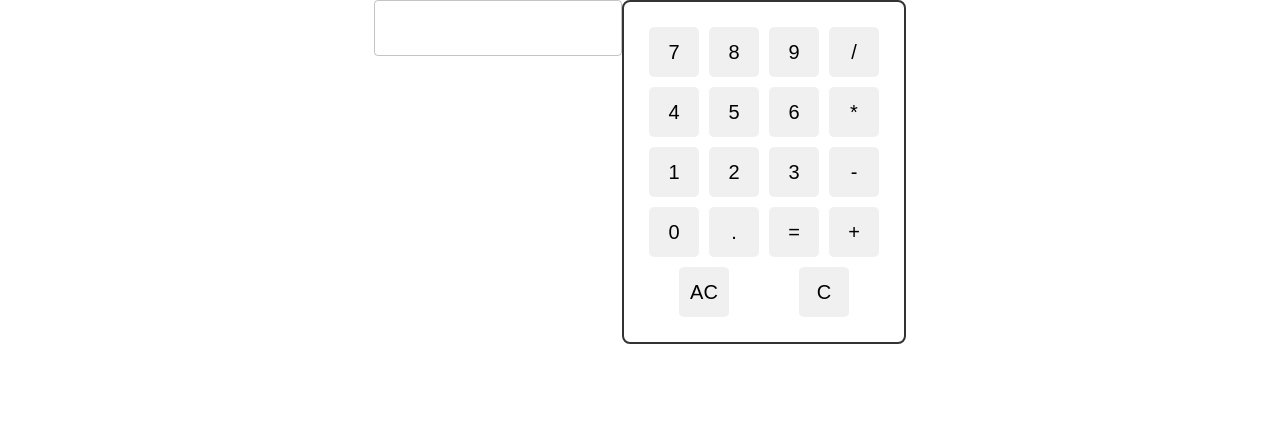
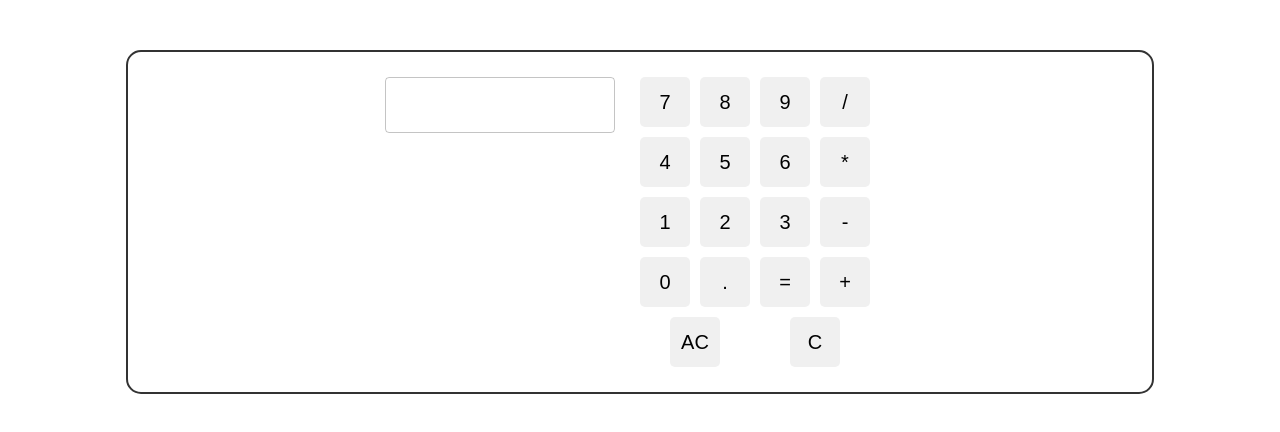
Before and after one commit to jason-roesgen/calculator-react, a React (Create React App) app: page / in a window 1280 px wide. Shown: the top 432 px of the page. Built offline with nearby package versions, Linux system fonts and the light colour scheme.

Commit message:
adjust design

```diff
--- a/src/App.css
+++ b/src/App.css
@@ -1,6 +1,20 @@
+.container {
+  border: 2px solid #333;
+  width: 80%;
+  margin: 0 auto;
+  margin-top: 50px;
+  border-radius: 15px;
+}
+
+.display {
+  width: 230px;
+  padding: 25px 25px 0 25px;
+  margin-top: 25px !important;
+}
+
 .calculator-frame {
+  border: 0;
   width: 240px; /* Adjust the width as needed */
-  border: 2px solid #333;
   border-radius: 8px;
   padding: 20px;
   display: flex;
```
